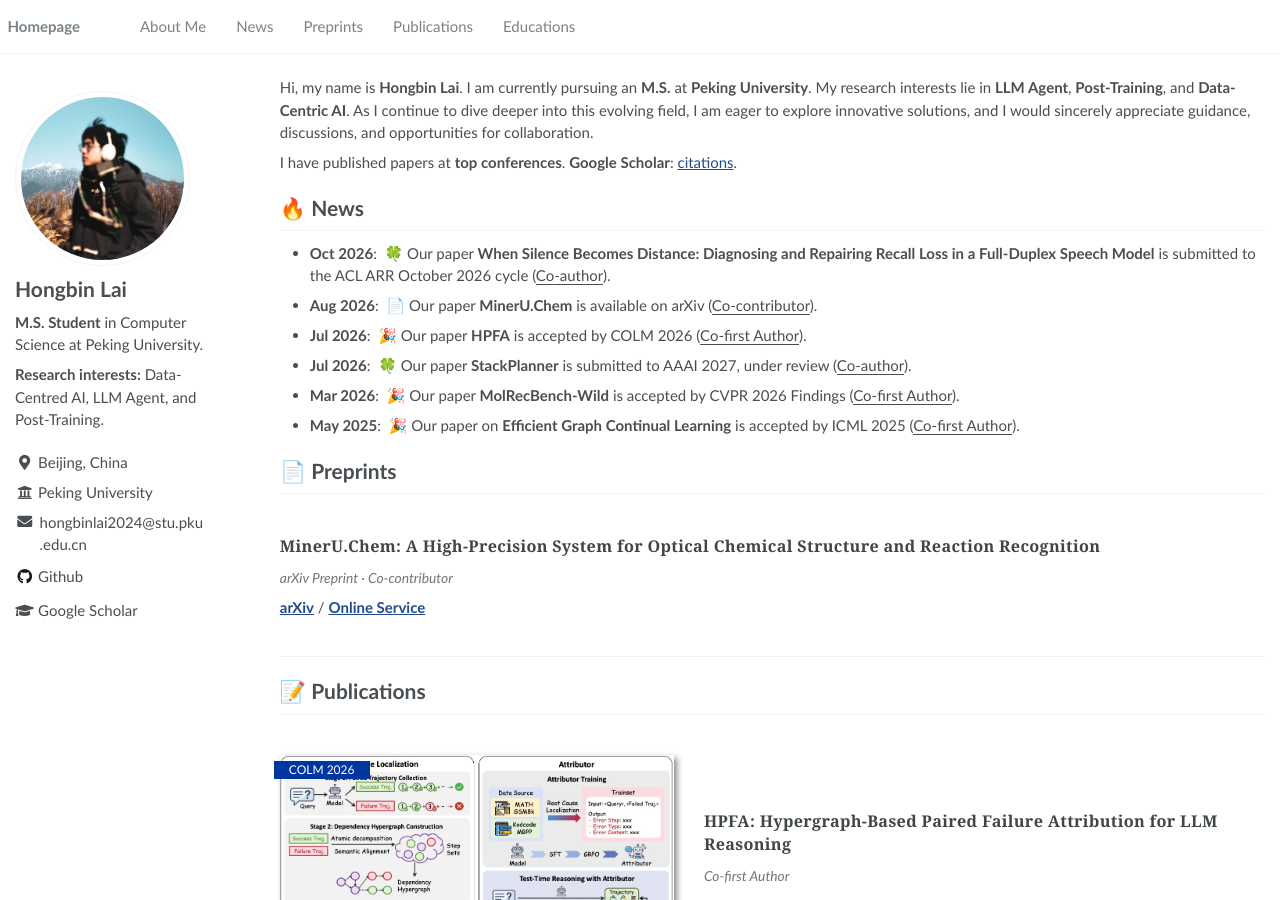
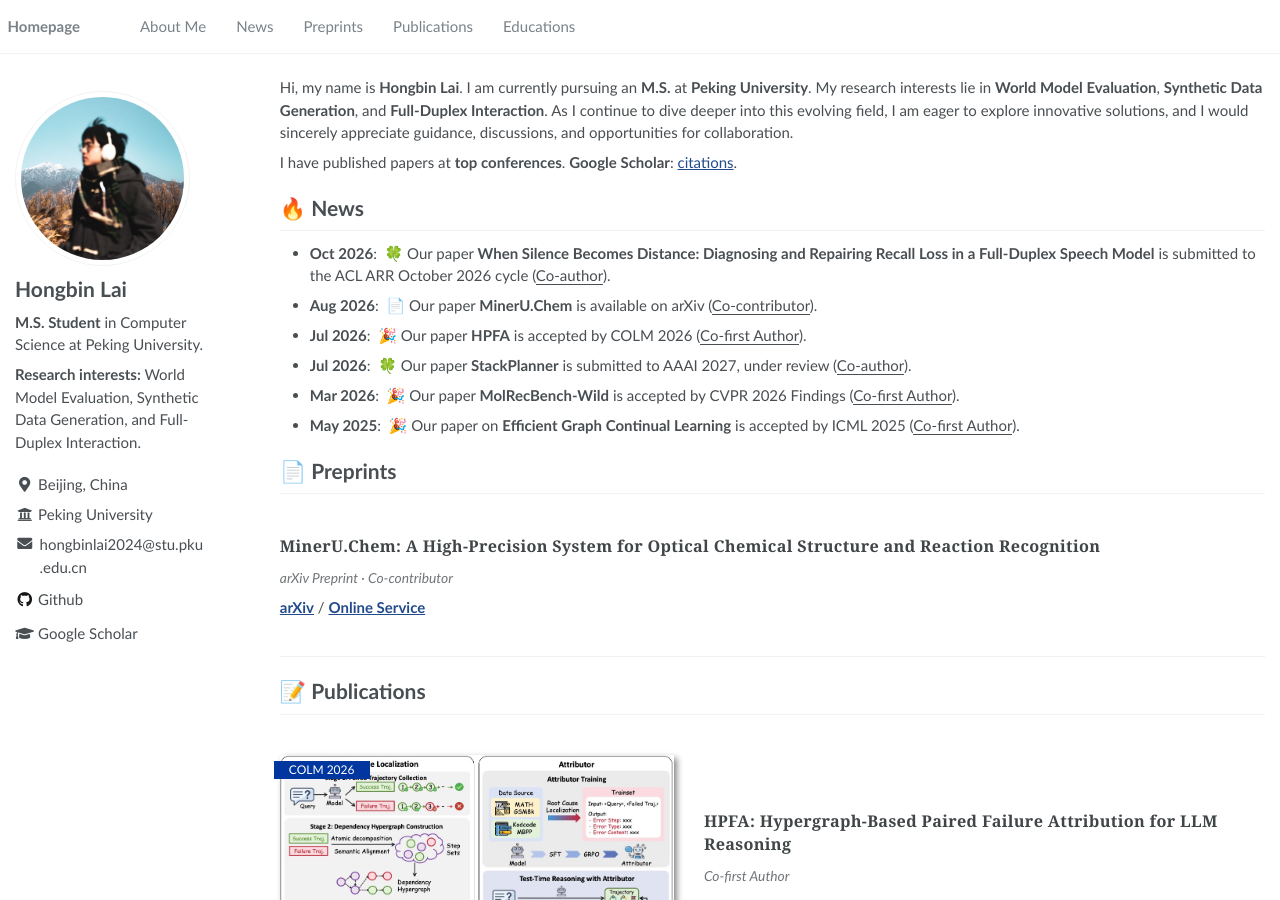
Before and after one commit to Hongbin4X/Hongbin4X.github.io, a Jekyll site: the page built from _pages/about.md, in a window 1280 px wide and 900 px high. Built offline with Jekyll 4.4.1, drawn with Linux system fonts in a browser that asks for light colours.

Commit message:
Update research interests in bio and sidebar

```diff
--- a/_config.yml
+++ b/_config.yml
@@ -7,7 +7,7 @@
 
 # Site Settings
 title                    : "Hongbin Lai"
-description              : "M.S. Student in Computer Science at Peking University. Research interests: Data-Centred AI, LLM Agent, and Post-Training."
+description              : "M.S. Student in Computer Science at Peking University. Research interests: World Model Evaluation, Synthetic Data Generation, and Full-Duplex Interaction."
 repository               : "Hongbin4X/hongbin.github.io"
 google_scholar_stats_use_cdn : true
 
@@ -26,7 +26,7 @@ author:
   bio              : |
       **M.S. Student** in Computer Science at Peking University.
 
-      **Research interests:** Data-Centred AI, LLM Agent, and Post-Training.
+      **Research interests:** World Model Evaluation, Synthetic Data Generation, and Full-Duplex Interaction.
   location         : "Beijing, China"
   employer         : "Peking University"
   pubmed           :
--- a/_pages/about.md
+++ b/_pages/about.md
@@ -1,7 +1,7 @@
 ---
 permalink: /
 title: "Hongbin Lai"
-excerpt: "Research interests: Data-Centred AI, LLM Agent, and Post-Training."
+excerpt: "Research interests: World Model Evaluation, Synthetic Data Generation, and Full-Duplex Interaction."
 author_profile: true
 redirect_from:
   - /about/
@@ -10,7 +10,7 @@ redirect_from:
 
 <span class='anchor' id='about-me'></span>
 
-Hi, my name is **Hongbin Lai**. I am currently pursuing an **M.S.** at **Peking University**. My research interests lie in **LLM Agent**, **Post-Training**, and **Data-Centric AI**. As I continue to dive deeper into this evolving field, I am eager to explore innovative solutions, and I would sincerely appreciate guidance, discussions, and opportunities for collaboration.
+Hi, my name is **Hongbin Lai**. I am currently pursuing an **M.S.** at **Peking University**. My research interests lie in **World Model Evaluation**, **Synthetic Data Generation**, and **Full-Duplex Interaction**. As I continue to dive deeper into this evolving field, I am eager to explore innovative solutions, and I would sincerely appreciate guidance, discussions, and opportunities for collaboration.
 
 I have published papers at **top conferences**. **Google Scholar**: <a href='https://scholar.google.com/citations?user=D1ESeY0AAAAJ&hl=en&oi=ao'>citations</a>.
 
```
